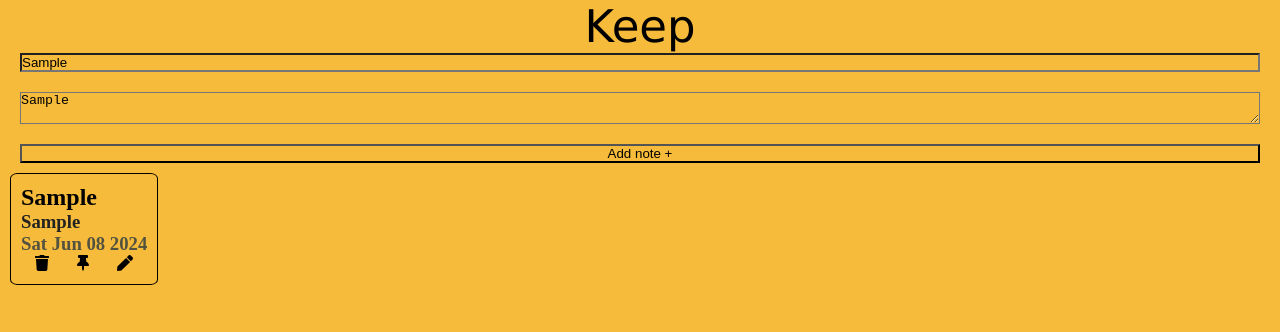
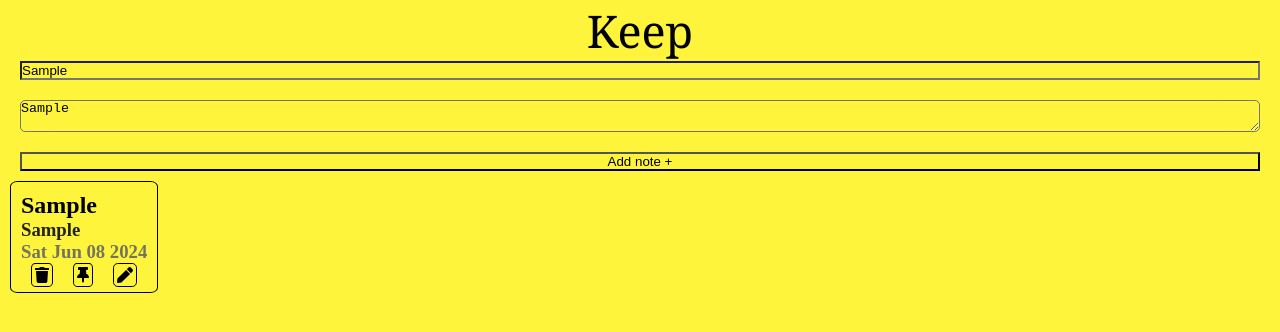
Before and after one commit to Teremki16/Hromoky, a plain HTML site: page index.html in a window 1280 px wide. Both pictures are taken after typing "Sample", "Sample" into the empty fields and a click on the button "Add note +". Drawn offline with nearby package versions, Linux system fonts and the light colour scheme; some packages are replaced by stand-ins of ours; a script that the page names is missing.

Commit message:
2levelFinished

```diff
--- a/script.js
+++ b/script.js
@@ -1,13 +1,13 @@
 $(document).ready(function () {
-  let note=[]
-  let count=0;
-  $("#add").on("click",()=>{
-    if($("#iner").val() || $("#text").val()){
-      let inor=$("#iner").val()
-      let text=$("#text").val()
-      let data=new Date().getTime()
-      note[count]=`
-      <div class="item">
+  let note = []
+  let count = 0;
+  $("#add").on("click", () => {
+    if ($("#iner").val() || $("#text").val()) {
+      let inor = $("#iner").val()
+      let text = $("#text").val()
+      let data = new Date().getTime()
+      note[count] = `
+      <div class="item i${count}">
         <h2 id="h1">${inor}</h2>
         <h3 id="h2">${text}</h3>
         <h3 id="data">${new Date(data).toDateString()}</h3>
@@ -17,12 +17,30 @@ $(document).ready(function () {
           <i class="fas fa-pen"></i>
         </div>
       </div>`
-      note.forEach((n)=>{
-        $(".notes").append(n)
-      })
+      count++;
+      draw()
     }
-    else{
+    else {
       alertify.error("Write something first")
     }
   })
-});
+  $(document).on("click", ".fa-thumbtack", function () {
+    $(this).parent().parent().toggleClass("done")
+  })
+  $(document).on("click", ".fa-trash", function () {
+    delere($(this).parent().parent().attr("class"))
+    draw()
+  })
+  $(document).on("click", ".fa-thumbtack", function () {
+  });
+  function delere(e) {
+    note = note.filter((n) => n.indexOf(e) == -1)
+  }
+  function draw(){
+    $(".notes").empty()
+    note.forEach((n) => {
+      $(".notes").append(n)
+    })
+  }
+
+})
--- a/style.css
+++ b/style.css
@@ -1,14 +1,14 @@
-* {
-  margin: 0;
+*{margin: 0;
   padding: 0;
-  background-color: rgb(246, 187, 58);
-}
+  background-color: rgb(255, 247, 0);
+  background-color: rgb(254, 244, 60);}
 .title{
   display: flex;
   justify-content: center;
   align-items: center;
   font-size: 45px;
-  font-family: 'Lucida Sans', 'Lucida Sans Regular', 'Lucida Grande', 'Lucida Sans Unicode', Geneva, Verdana, sans-serif;
+  font-family: Georgia, 'Times New Roman', Times, serif;
+  margin: 0;
 }
 .header {
   display: flex;
@@ -38,10 +38,41 @@
   color: rgb(34, 34, 34);
 }
 .item #data{
-  color: rgb(83, 82, 63);
+  color: rgb(116, 115, 93);
+}
+.item #add{
+  font-family: 'Franklin Gothic Medium', 'Arial Narrow', Arial, sans-serif;
+  background-color: rgb(252, 234, 34);
+  border-radius: 20px;
+}
+#text{
+  border-radius: 5px;
+
 }
 .signs{
   width: 100%;
   display: flex;
   justify-content: space-around;
 }
+.fa-trash{
+  border: solid black 1px;
+  width: 100%;
+  padding: 3px;
+  border-radius: 20%;
+}
+.fa-thumbtack{
+  border: solid black 1px;
+  width: 100%;
+  padding: 3px;
+  border-radius: 20%;
+}
+.fa-pen{
+  border: solid black 1px;
+  width: 100%;
+  padding: 3px;
+  border-radius: 20%;
+}
+.done{
+  text-decoration: line-through;
+ background-color: rgb(34, 34, 34);
+}
```
